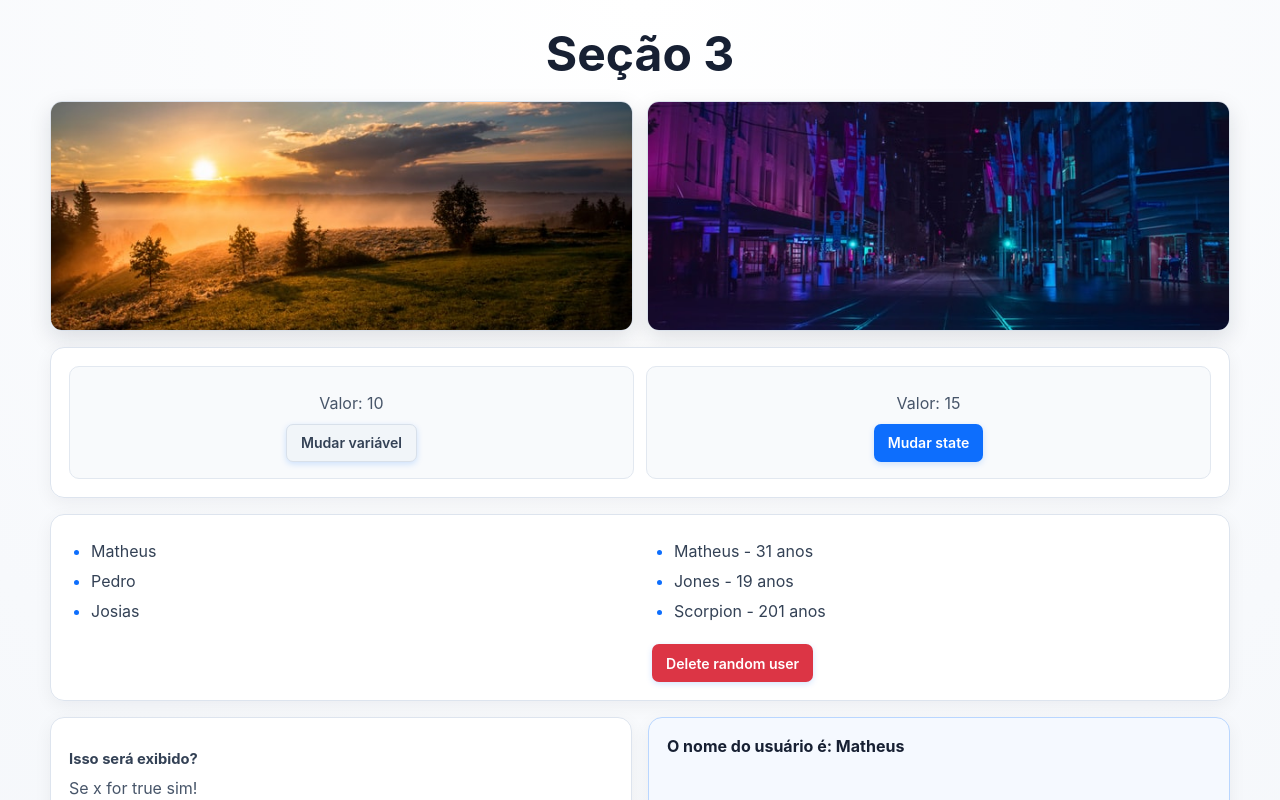
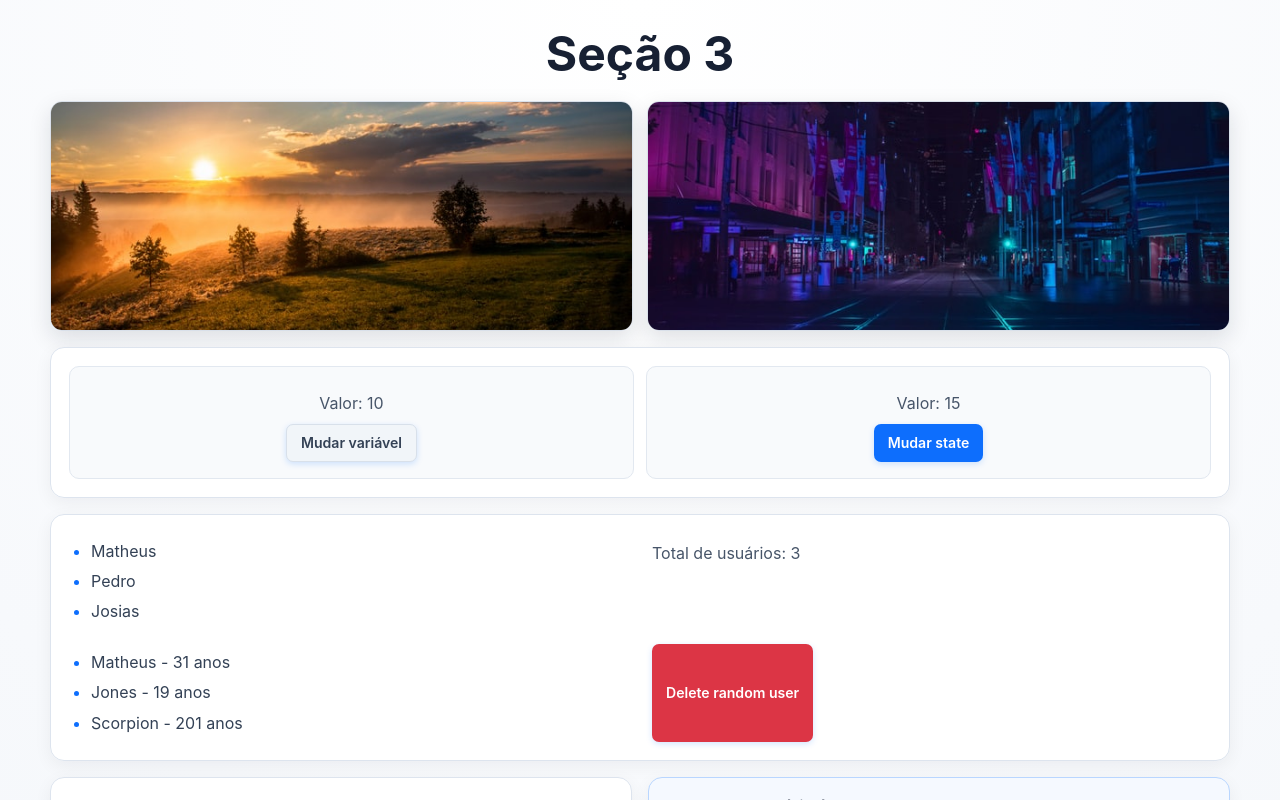
Before and after one commit to GleissonPDias/aula_08, a React (Vite) app in the folder aula-08/: page / in a window 1280 px wide. Shown: the top 800 px of the page. Built offline with nearby package versions, Linux system fonts and the light colour scheme.

Commit message:
feat: show users count

```diff
--- a/aula-08/src/components/ListRender.jsx
+++ b/aula-08/src/components/ListRender.jsx
@@ -27,6 +27,8 @@ const ListRender = () => {
         ))}
       </ul>
 
+      <p>Total de usuários: {users.length}</p>
+
 <ul>
   {users.map((user) => (
     <li key={user.id}>
@@ -36,6 +38,9 @@ const ListRender = () => {
 </ul>
 
       <button onClick={deleteRandom}>Delete random user</button>
+
+
+
     </div>
   );
 };
```
Lines whose indentation alone changed are shown as unchanged.
